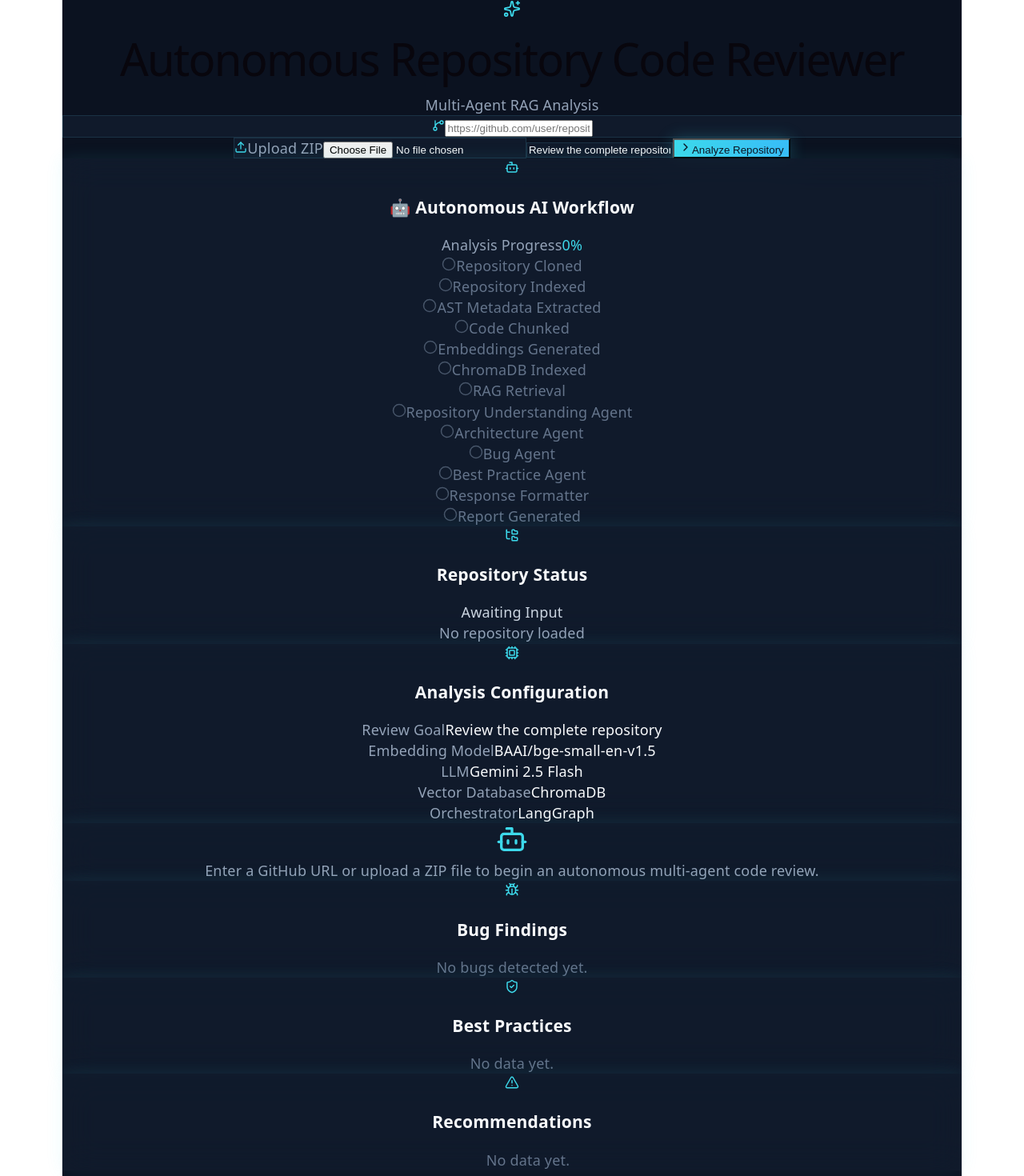
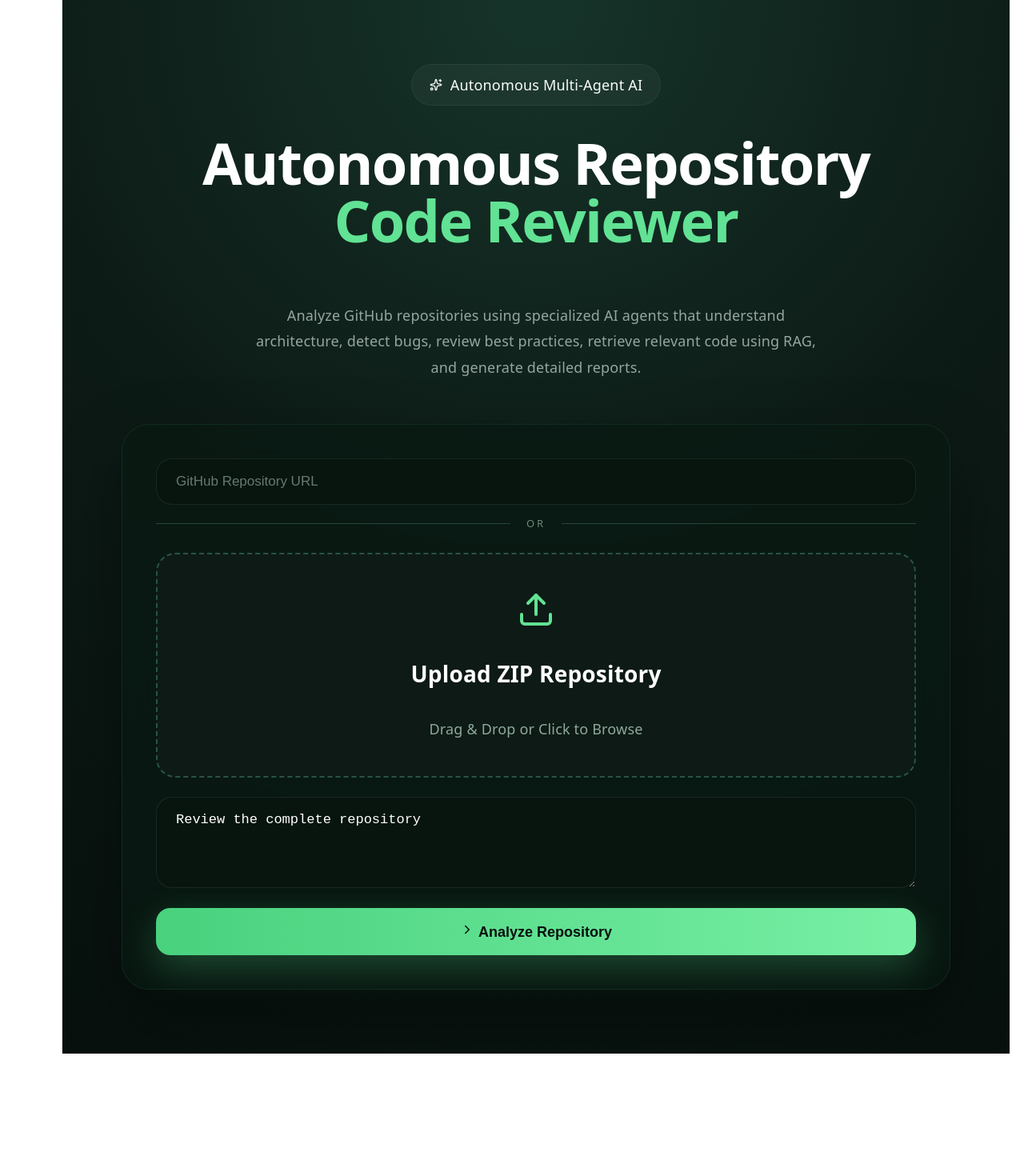
Before and after one commit to ritika298/AI-Repository-Reviewer, a React (Vite) app in the folder frontend/frontend/: page / in a window 1280 px wide. Shown: the top 1470 px of the page at 80% size. After the commit the page ends 1317 px from the top, so only its background shows below. Built offline with nearby package versions, Linux system fonts and the light colour scheme.

Commit message:
Redesign landing page UI

```diff
--- a/frontend/frontend/src/App.tsx
+++ b/frontend/frontend/src/App.tsx
@@ -1,3 +1,4 @@
+import LandingPage from "./components/landing/LandingPage";
 import ArchitectureCard from "./components/dashboard/ArchitectureCard";
 import RepositoryUnderstanding from "./components/dashboard/RepositoryUnderstanding";
 import RepositoryOverview from "./components/dashboard/RepositoryOverview";
@@ -156,73 +157,28 @@ export default function App() {
 
   const repoLabel = githubUrl || zipFile?.name || "";
 
-  return (
-    <div className="min-h-screen w-full" style={{ background: "#0B1220", color: "#F8FAFC" }}>
+ return (
+    <div  className="min-h-screen w-full"
+    style={{
+      color: "#F8FAFC",}}>
+        {(loading || report) && (
       <div
         className="fixed inset-0 pointer-events-none opacity-40"
         style={{ background: "radial-gradient(circle at 20% 10%, rgba(61,217,235,0.08), transparent 45%), radial-gradient(circle at 80% 90%, rgba(56,189,248,0.06), transparent 45%)" }}
       />
-
-      <header className="relative z-10 border-b px-6 py-4 flex items-center justify-between" style={{ borderColor: "rgba(97,218,251,0.12)" }}>
-        <div className="flex items-center gap-2">
-          <Sparkles size={22} style={{ color: "#3DD9EB" }} />
-          <h1 className="text-lg font-bold">Autonomous Repository Code Reviewer</h1>
-        </div>
-        <div className="flex items-center gap-3 text-xs" style={{ color: "#94A3B8" }}>
-          <span>Multi-Agent RAG Analysis</span>
-        </div>
-      </header>
-
-      <div className="relative z-10 px-6 py-5 flex flex-col lg:flex-row gap-4">
-        <div className="flex-1 flex flex-col md:flex-row gap-3">
-          <div className="flex items-center gap-2 flex-1 rounded-[14px] px-4 py-2.5" style={{ background: "rgba(18,30,48,0.72)", border: "1px solid rgba(97,218,251,0.12)" }}>
-            <GitBranch size={16} style={{ color: "#3DD9EB" }} />
-            <input
-              value={githubUrl}
-              onChange={(e) => setGithubUrl(e.target.value)}
-              placeholder="https://github.com/user/repository"
-              className="bg-transparent flex-1 outline-none text-sm"
-              style={{ color: "#F8FAFC" }}
-            />
-          </div>
-          <label className="flex items-center gap-2 rounded-[14px] px-4 py-2.5 cursor-pointer" style={{ background: "rgba(18,30,48,0.72)", border: "1px solid rgba(97,218,251,0.12)" }}>
-            <Upload size={16} style={{ color: "#3DD9EB" }} />
-            <span className="text-sm truncate max-w-[160px]" style={{ color: zipFile ? "#F8FAFC" : "#94A3B8" }}>
-              {zipFile ? zipFile.name : "Upload ZIP"}
-            </span>
-            <input type="file" accept=".zip" className="hidden" onChange={(e) => setZipFile(e.target.files?.[0] || null)} />
-          </label>
-          <input
-            value={goal}
-            onChange={(e) => setGoal(e.target.value)}
-            placeholder="Review goal (e.g. Review authentication)"
-            className="rounded-[14px] px-4 py-2.5 text-sm outline-none flex-1"
-            style={{ background: "rgba(18,30,48,0.72)", border: "1px solid rgba(97,218,251,0.12)", color: "#F8FAFC" }}
-          />
-          <motion.button
-            whileHover={{ scale: loading ? 1 : 1.03 }}
-            whileTap={{ scale: loading ? 1 : 0.97 }}
-            onClick={handleAnalyze}
-            disabled={loading}
-            className="rounded-[16px] px-6 py-2.5 text-sm font-semibold flex items-center gap-2 justify-center"
-            style={{
-              background: "linear-gradient(90deg, #3DD9EB, #38BDF8)",
-              color: "#0B1220",
-              opacity: loading ? 0.7 : 1,
-              boxShadow: "0 0 20px rgba(61,217,235,0.25)",
-            }}
-          >
-            {loading ? (
-              <motion.span animate={{ rotate: 360 }} transition={{ repeat: Infinity, duration: 1, ease: "linear" }}>
-                <Loader2 size={16} />
-              </motion.span>
-            ) : (
-              <ChevronRight size={16} />
-            )}
-            {loading ? "Analyzing..." : "Analyze Repository"}
-          </motion.button>
-        </div>
-      </div>
+)}
+      {!loading && !report && (
+  <LandingPage
+    githubUrl={githubUrl}
+    setGithubUrl={setGithubUrl}
+    zipFile={zipFile}
+    setZipFile={setZipFile}
+    goal={goal}
+    setGoal={setGoal}
+    loading={loading}
+    handleAnalyze={handleAnalyze}
+  />
+)}
 
       {error && (
         <div className="relative z-10 mx-6 mb-4 rounded-[14px] px-4 py-3 flex items-center gap-2 text-sm" style={{ background: "rgba(239,68,68,0.10)", border: "1px solid rgba(239,68,68,0.3)", color: "#EF4444" }}>
@@ -230,6 +186,7 @@ export default function App() {
         </div>
       )}
 
+      {(loading || report) && (
       <div className="relative z-10 max-w-[1700px] mx-auto px-8 pb-8">
         <div className="grid grid-cols-12 gap-6">
 
@@ -352,6 +309,7 @@ export default function App() {
       </div>
     </div>
 
-  </div>
+  )}
+   </div>
   );
 }
--- /dev/null
+++ b/frontend/frontend/src/components/landing/LandingPage.css
@@ -0,0 +1,251 @@
+/* ---------- Page ---------- */
+
+.landing-page {
+    min-height: 100vh;
+    width: 100%;
+    overflow-x: hidden;
+
+    display: flex;
+    justify-content: center;
+    align-items: center;
+
+    padding: 80px 30px;
+
+    background:
+        radial-gradient(circle at top,
+            #16342A 0%,
+            #0D1B16 45%,
+            #07100D 100%);
+}
+
+/* ---------- Hero ---------- */
+
+.hero{
+
+    width:min(1200px,100%);
+    min-height:90vh;
+
+    display:flex;
+    flex-direction:column;
+
+    justify-content:center;
+    align-items:center;
+
+    text-align:center;
+}
+
+.badge {
+    display: inline-flex;
+    align-items: center;
+    gap: 10px;
+
+    padding: 12px 22px;
+
+    border-radius: 999px;
+
+    background: rgba(255,255,255,.04);
+    border: 1px solid rgba(255,255,255,.06);
+
+    backdrop-filter: blur(12px);
+}
+
+.hero-title{
+    margin-top:35px;
+
+    font-size:72px;
+    line-height:1;
+
+    font-weight:900;
+    color:white;
+}
+
+.hero-title span{
+    color:#61E294;
+}
+
+.hero-text{
+
+    margin:35px auto 0;
+
+    max-width:720px;
+
+    color:#95A69E;
+
+    line-height:1.8;
+
+    font-size:18px;
+}
+
+/* ---------- Card ---------- */
+
+.card{
+
+    width:min(950px,100%);
+
+    margin-top:55px;
+
+    padding:42px;
+
+    border-radius:34px;
+
+    background:rgba(9,25,18,.72);
+
+    backdrop-filter:blur(20px);
+
+    border:1px solid rgba(120,255,170,.08);
+
+    box-shadow:0 30px 80px rgba(0,0,0,.35);
+}
+
+/* ---------- Inputs ---------- */
+
+.input{
+    width:100%;
+    max-width:100%;
+    display:block;
+
+    padding:18px 24px;
+
+    background:#08150F;
+
+    border:1px solid rgba(255,255,255,.08);
+
+    border-radius:20px;
+
+    color:white;
+
+    font-size:17px;
+
+    margin:0 auto;
+
+    box-sizing:border-box;
+}
+
+.input:focus{
+
+    border-color:#61E294;
+
+    box-shadow:
+        0 0 0 4px rgba(97,226,148,.12);
+
+}
+
+.input::placeholder{
+
+    color:#667A70;
+
+}
+
+/* ---------- Upload ---------- */
+
+.upload{
+
+    margin:24px 0;
+
+    padding:45px;
+
+    border-radius:24px;
+
+    border:2px dashed #285443;
+
+    background:#0D1A15;
+
+    display:flex;
+
+    flex-direction:column;
+
+    align-items:center;
+
+    justify-content:center;
+
+    gap:15px;
+
+    cursor:pointer;
+
+    transition:.3s;
+}
+
+.upload:hover{
+
+    border-color:#61E294;
+
+    transform:translateY(-2px);
+
+}
+
+/* ---------- Button ---------- */
+
+.analyze-btn{
+
+    width:100%;
+
+    margin-top:25px;
+
+    border:none;
+
+    border-radius:18px;
+
+    padding:18px;
+
+    font-size:18px;
+
+    font-weight:700;
+
+    color:#07100D;
+
+    background:linear-gradient(
+        90deg,
+        #49D17E,
+        #78F0A5
+    );
+
+    cursor:pointer;
+
+    transition:.3s;
+
+    box-shadow:
+        0 15px 45px rgba(97,226,148,.25);
+}
+
+.analyze-btn:hover{
+
+    transform:translateY(-2px);
+
+    box-shadow:
+        0 20px 60px rgba(97,226,148,.35);
+
+}
+.divider{
+    display:flex;
+    align-items:center;
+    gap:20px;
+    margin:10px 0;
+}
+
+.divider::before,
+.divider::after{
+    content:"";
+    flex:1;
+    height:1px;
+    background:#28463A;
+}
+
+.divider span{
+    color:#6E897B;
+    font-size:13px;
+    letter-spacing:3px;
+}
+
+.upload h3{
+    color:white;
+    font-size:28px;
+    font-weight:700;
+}
+
+.upload p{
+    color:#8EA99A;
+}
+
+.upload svg{
+    color:#61E294;
+}
--- /dev/null
+++ b/frontend/frontend/src/components/landing/LandingPage.tsx
@@ -0,0 +1,141 @@
+import "./LandingPage.css";
+import { motion } from "framer-motion";
+import {
+  Sparkles,
+  Upload,
+  Loader2,
+  ChevronRight,
+} from "lucide-react";
+
+interface LandingPageProps {
+  githubUrl: string;
+  setGithubUrl: (value: string) => void;
+
+  zipFile: File | null;
+  setZipFile: (file: File | null) => void;
+
+  goal: string;
+  setGoal: (value: string) => void;
+
+  loading: boolean;
+  handleAnalyze: () => void;
+}
+
+export default function LandingPage({
+  githubUrl,
+  setGithubUrl,
+  zipFile,
+  setZipFile,
+  goal,
+  setGoal,
+  loading,
+  handleAnalyze,
+}: LandingPageProps) {
+  return (
+
+  <div className="landing-page">
+
+    <motion.div
+      className="hero"
+      initial={{ opacity: 0, y: 25 }}
+      animate={{ opacity: 1, y: 0 }}
+      transition={{ duration: 0.6 }}
+    >
+
+      <div className="badge">
+        <Sparkles size={16} />
+        <span>Autonomous Multi-Agent AI</span>
+      </div>
+
+      <h1 className="hero-title">
+        Autonomous Repository
+        <br />
+        <span>Code Reviewer</span>
+      </h1>
+
+      <p className="hero-text">
+        Analyze GitHub repositories using specialized AI agents that understand
+        architecture, detect bugs, review best practices, retrieve relevant
+        code using RAG, and generate detailed reports.
+      </p>
+
+      <motion.div
+        className="card"
+        initial={{ opacity: 0, y: 25 }}
+        animate={{ opacity: 1, y: 0 }}
+        transition={{ delay: .2 }}
+      >
+
+        <input
+          className="input"
+          placeholder="GitHub Repository URL"
+          value={githubUrl}
+          onChange={(e) => setGithubUrl(e.target.value)}
+        />
+
+        <div className="divider">
+          <span>OR</span>
+        </div>
+
+        <label className="upload">
+
+          <Upload size={48} />
+
+          <h3>
+            {zipFile ? zipFile.name : "Upload ZIP Repository"}
+          </h3>
+
+          <p>
+            Drag & Drop or Click to Browse
+          </p>
+
+          <input
+            hidden
+            type="file"
+            accept=".zip"
+            onChange={(e) =>
+              setZipFile(e.target.files?.[0] || null)
+            }
+          />
+
+        </label>
+
+        <textarea
+          rows={4}
+          className="input textarea"
+          placeholder="Review Goal (Optional)"
+          value={goal}
+          onChange={(e) => setGoal(e.target.value)}
+        />
+
+        <motion.button
+          whileHover={{ scale: 1.02 }}
+          whileTap={{ scale: .98 }}
+          className="analyze-btn"
+          onClick={handleAnalyze}
+          disabled={loading}
+        >
+
+          {loading ? (
+            <>
+              <Loader2
+                size={18}
+                className="animate-spin"
+              />
+              &nbsp;Analyzing...
+            </>
+          ) : (
+            <>
+              <ChevronRight size={18} />
+              &nbsp;Analyze Repository
+            </>
+          )}
+
+        </motion.button>
+
+      </motion.div>
+
+    </motion.div>
+
+  </div>
+)}
```
Also changed, not shown: 1 other file (tests, documents, lock files or other folders).
